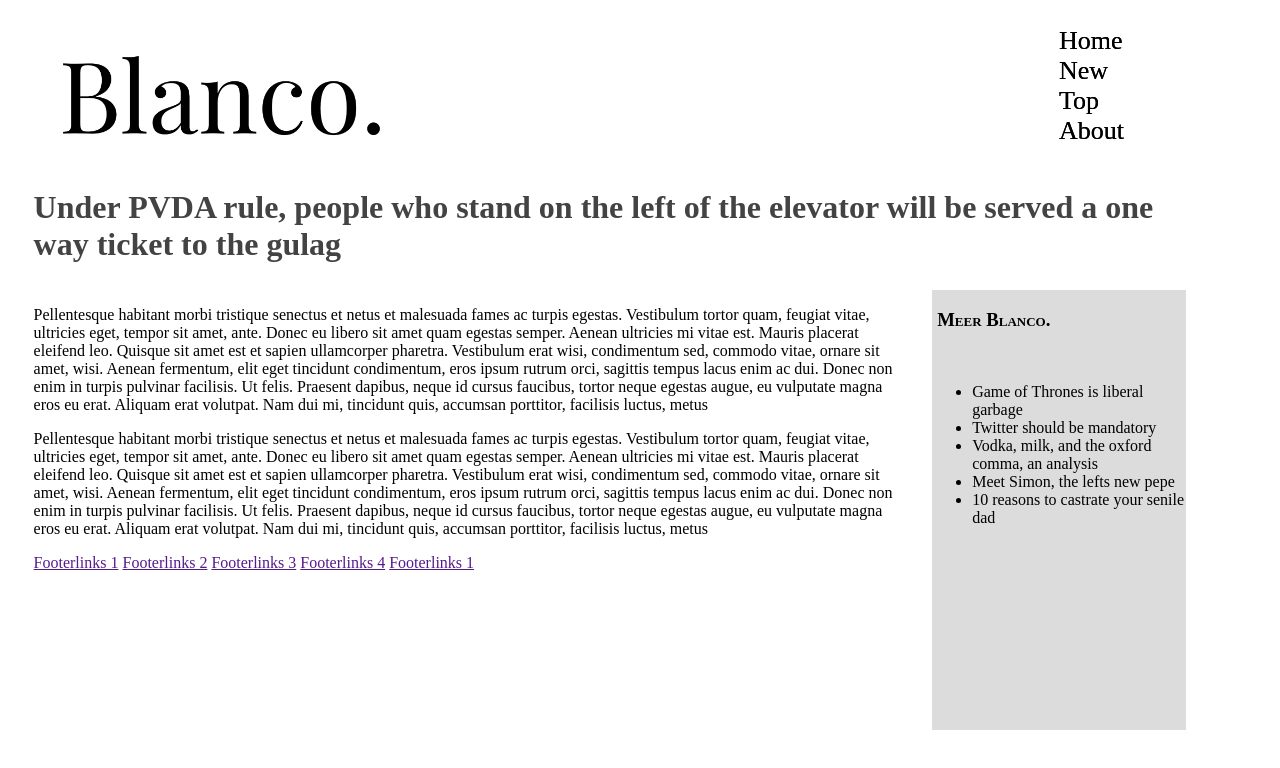
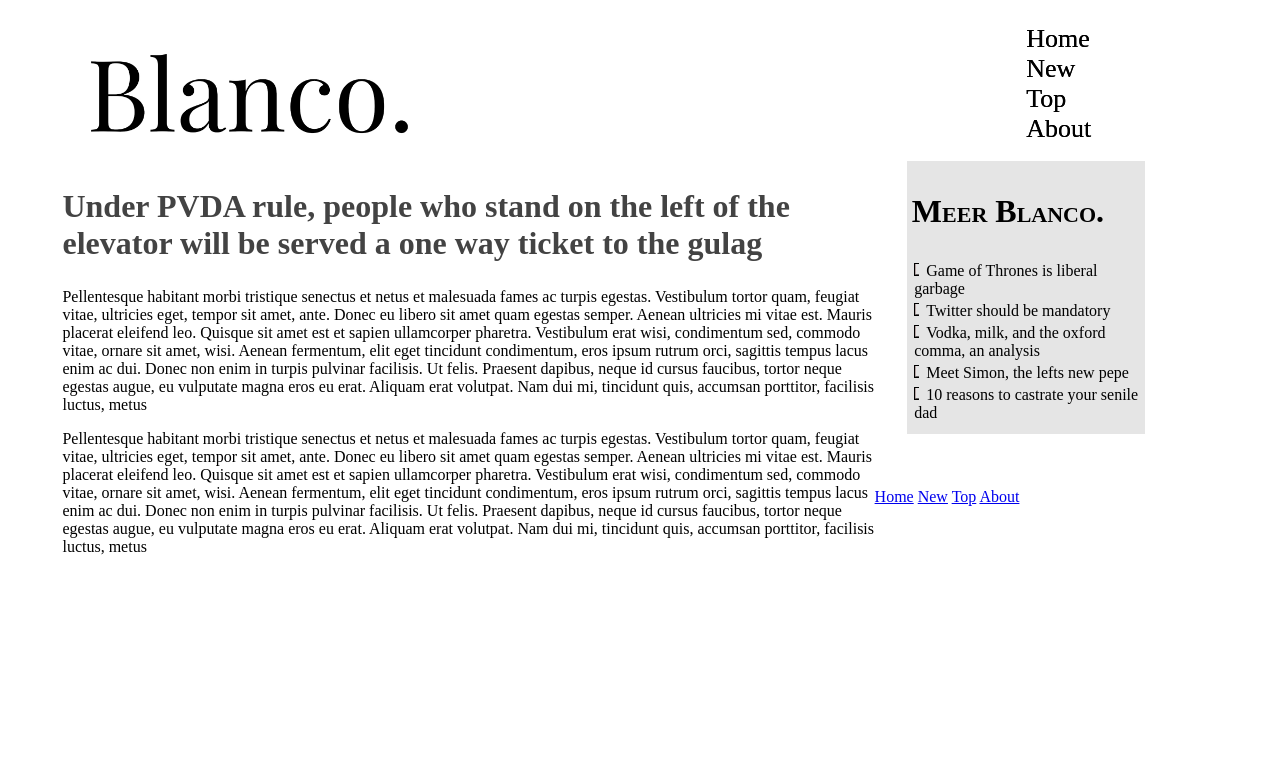
Before and after one commit to chigurg/blancoblog, a plain HTML site: page index.html in a window 1280 px wide. Drawn offline with Linux system fonts and the light colour scheme.

Commit message:
index update 2

```diff
--- a/index.html
+++ b/index.html
@@ -19,17 +19,16 @@
       </nav>
   </header>
 <section id="content">
-  <h1>Under PVDA rule, people who stand on the left of the elevator will be served a one way ticket to the gulag</h1>
-  <div id="text">
+<div id="text">
+	  <h1>Under PVDA rule, people who stand on the left of the elevator will be served a one way ticket to the gulag</h1>
 	  <p>Pellentesque habitant morbi tristique senectus et netus et malesuada fames ac turpis egestas. Vestibulum tortor quam, feugiat vitae, ultricies eget, tempor sit amet, ante. Donec eu libero sit amet quam egestas semper. Aenean ultricies mi vitae est. Mauris placerat eleifend leo. Quisque sit amet est et sapien ullamcorper pharetra. Vestibulum erat wisi, condimentum sed, commodo vitae, ornare sit amet, wisi. Aenean fermentum, elit eget tincidunt condimentum, eros ipsum rutrum orci, sagittis tempus lacus enim ac dui. Donec non enim in turpis pulvinar facilisis. Ut felis. Praesent dapibus, neque id cursus faucibus, tortor neque egestas augue, eu vulputate magna eros eu erat. Aliquam erat volutpat. Nam dui mi, tincidunt quis, accumsan porttitor, facilisis luctus, metus</p>
 	<p>Pellentesque habitant morbi tristique senectus et netus et malesuada fames ac turpis egestas. Vestibulum tortor quam, feugiat vitae, ultricies eget, tempor sit amet, ante. Donec eu libero sit amet quam egestas semper. Aenean ultricies mi vitae est. Mauris placerat eleifend leo. Quisque sit amet est et sapien ullamcorper pharetra. Vestibulum erat wisi, condimentum sed, commodo vitae, ornare sit amet, wisi. Aenean fermentum, elit eget tincidunt condimentum, eros ipsum rutrum orci, sagittis tempus lacus enim ac dui. Donec non enim in turpis pulvinar facilisis. Ut felis. Praesent dapibus, neque id cursus faucibus, tortor neque egestas augue, eu vulputate magna eros eu erat. Aliquam erat volutpat. Nam dui mi, tincidunt quis, accumsan porttitor, facilisis luctus, metus</p>
 	</div>
 	<section>
       <div id="sidebar">
         <h3 id="sidetitle">Meer Blanco.</h3>
-        <img src="" alt="">
-        <div id="sidelinks">
-          <ul>
+        <div>
+          <ul id="sidelinks">
             <li>Game of Thrones is liberal garbage</li>
             <li>Twitter should be mandatory</li>
             <li>Vodka, milk, and the oxford comma, an analysis</li>
@@ -45,7 +44,14 @@
       </div>
 	</section>
 	<footer>
-	  <section id=footerlinks> <a href="">Footerlinks 1</a> <a href="">Footerlinks 2</a> <a href="">Footerlinks 3</a> <a href="">Footerlinks 4</a> <a href="">Footerlinks 1</a></section>
+	  <div>
+       <nav>
+      <a href="Reference1"> Home</a>
+      <a href="Reference1"> New</a>
+      <a href="Reference1"> Top</a>
+      <a href="Reference1"> About</a>
+      </nav>
+      </div>
     </footer>
 
 
--- a/styles/Blog.css
+++ b/styles/Blog.css
@@ -1,10 +1,12 @@
 @charset "utf-8";
 body {
-	width: 100%;
+	width: 94%;
 	-webkit-box-sizing: border-box;
 	-moz-box-sizing: border-box;
 	box-sizing: border-box;
 	display: block;
+	margin-left: 3%;
+	margin-right: 3%;
 }
 
 #wrapper {
@@ -61,27 +63,47 @@ header nav a:hover  {
 #content #sidebar {
 	width: 22%;
 	float: right;
-	height: 440px;
-	background-color: #DCDCDC;
+	background-color: #E5E5E5;
 	font-family: playfair-display;
 	font-style: normal;
 	font-weight: 400;
+	margin-bottom: 5%;
 
 }
-section #sidebar #sidelinks {
-	width: 100%;
-	font-style: normal;
-}
+
 section #sidebar #sidetitle {
 	font-variant: small-caps;
 	padding-left: 2%;
 	width: 100%;
+	font-size: xx-large;
 }
+section #sidebar #sidelinks {
+	font-style: normal;
+	border: 0px;
+	/* [disabled]clear: left; */
+	padding-left: 3%;
+	padding-right: 3%;
+	padding-top: 0%;
+	padding-bottom: 0%;
+	font-size: medium;
+	margin-bottom: 5%;
+	font-weight: normal;
+}
+#sidebar #sidelinks ul {
+}
+div #sidelinks li {
+	margin-bottom: 4px;
+	list-style-position: inside;
+	list-style-image: url(../images/line%20vert.png);
+}
+
 
 
 footer {
 	float: left;
-
+	margin-bottom: 4px;
+	list-style-position: inside;
+	list-style-image: url(../images/line%20vert.png);
 }
 
 
```
Also changed, not shown: images/line vert.jpg (added), images/line vert.png (added).
